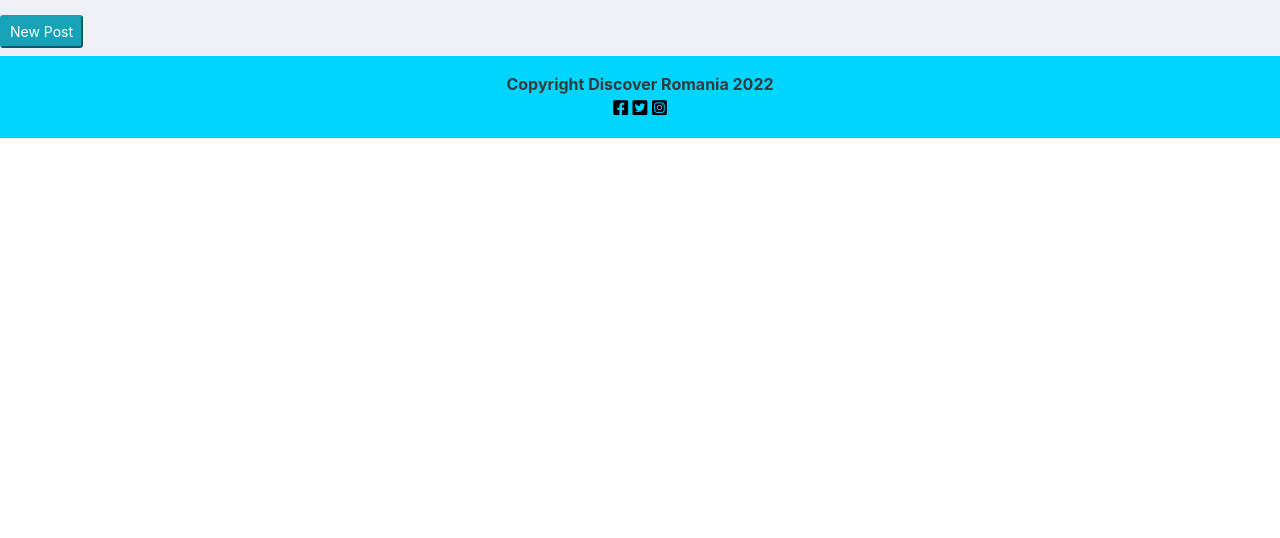
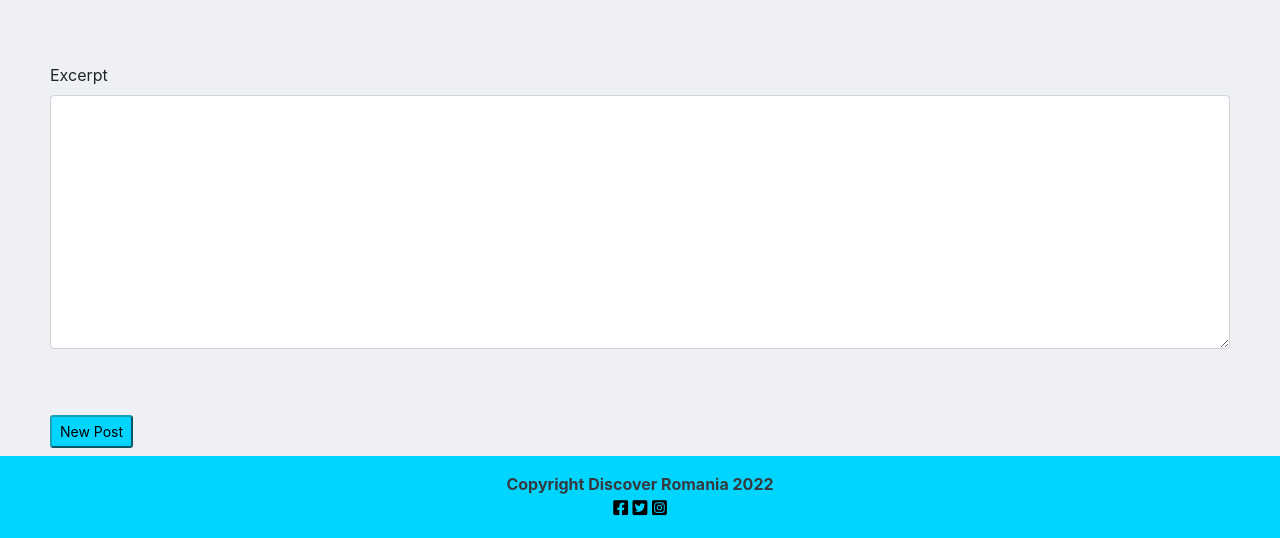
Before and after one commit to StefanCucuta/discover_romania, a Django app: page /post/new/ in a window 1280 px wide. Shown: the part 821-1359 px from the top of the page. Before the commit the page ends 959 px from the top, so only its background shows below. Run offline with Django 3.2, Linux system fonts and the light colour scheme; a user stored in the database is signed in; some libraries are stand-ins or nearby versions.

Commit message:
add style to add post page

```diff
--- a/static/css/style.css
+++ b/static/css/style.css
@@ -8,6 +8,20 @@ body {
     font-weight: 700;
     color: #1B262c;
 }
+
+.form-group {
+    padding-top: 50px;
+    padding-left: 50px;
+    padding-bottom: 50px;
+    padding-right: 50px;
+}
+
+.btn-info {
+    margin-left: 50px;
+    background-color: #00D5FF;
+    color: #000000;
+}
+
 
 
 .btn-default {
--- a/templates/add_post.html
+++ b/templates/add_post.html
@@ -3,7 +3,7 @@
 
 {% block content%}
 <div>
-    <form action ='' method="POST"  enctype="multipart/form-data">
+    <form action ='' method ="POST"  enctype="multipart/form-data">
         {% csrf_token %}
         {{ form | crispy }}
     <button class= "btn-sm btn-info mb-2" type="submit">New Post</button>
```
Also changed, not shown: db.sqlite3.
